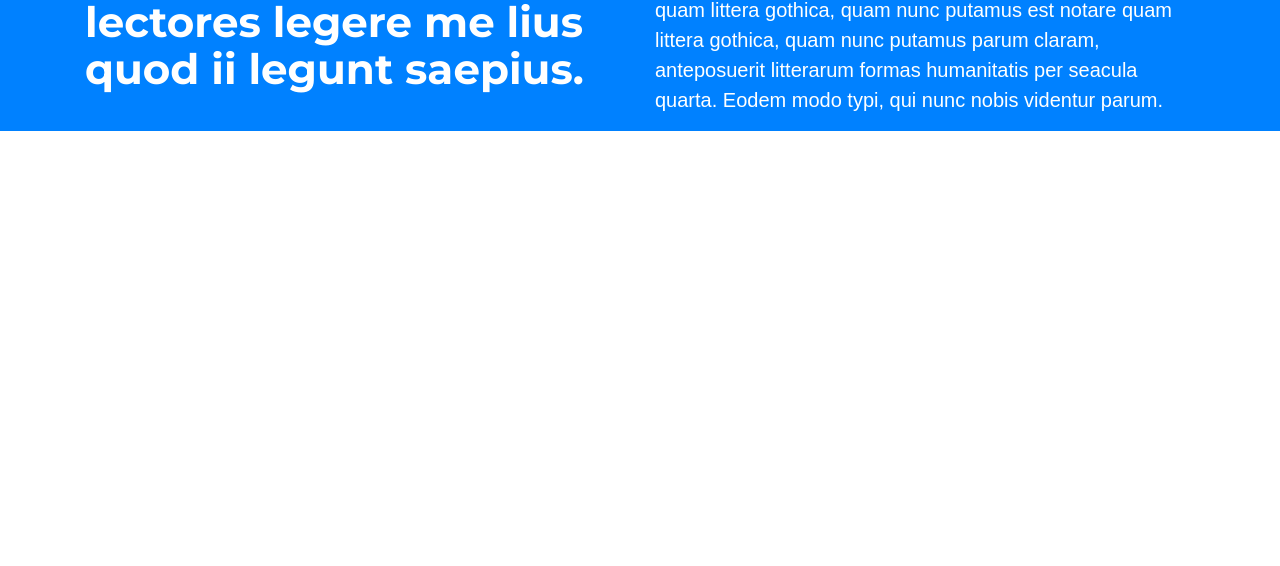
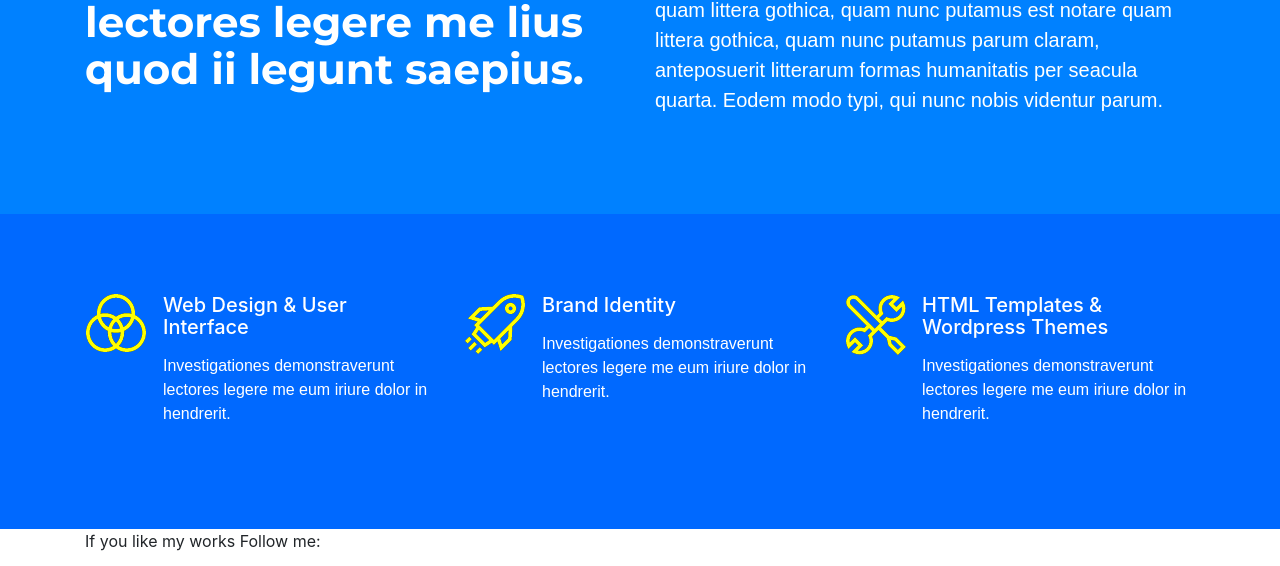
Before and after one commit to Lysdora/Albedo, a plain HTML site: page index.html in a window 1280 px wide. Shown: the part 1449-2015 px from the top of the page. Before the commit the page ends 1581 px from the top, so only its background shows below. Drawn offline with nearby package versions, Linux system fonts and the light colour scheme; a web font is replaced by a local one.

Commit message:
upload readme

```diff
--- a/css/styles.css
+++ b/css/styles.css
@@ -76,6 +76,7 @@ font-weight: 400;
 #about{
   padding-top: 133px;
   background-color: #0081ff;
+  padding-bottom: 83px;
 }
 
 #about h2 {
@@ -101,3 +102,19 @@ font-weight: 400;
   line-height: 30px;
   font-weight: 400;
 }
+
+
+/* Section icone */
+
+#icon{
+  padding-top: 80px;
+  background-color: #0069ff;
+  min-height: 315px;
+  padding-bottom: 83px;
+}
+
+.para-icon{
+    font-family: 'Cambay', sans-serif;
+    color: white;
+
+}
--- a/index.html
+++ b/index.html
@@ -87,12 +87,59 @@ Eodem modo typi, qui nunc nobis videntur parum.</p>
     </div>
 
   </section>
-
-  <section class="icon">
+<!--Section icon skill -->
+  <section id="icon">
     <div class="container">
       <div class="row">
-        <div class="col-md-4"></div>
-        <div class="col-md-4"></div>
+        <div class="col-md-4">
+          <div class="media">
+            <img class="d-flex mr-3" src="img/icon1.png" alt="icon" >
+            <div class="media-body">
+              <h5 class="mt-0 text-white">
+                Web Design &amp; User Interface
+              </h5>
+              <p class="para-icon pt-2">
+                Investigationes demonstraverunt lectores legere me eum iriure dolor in hendrerit.
+              </p>
+            </div>
+          </div>
+        </div>
+        <div class="col-md-4">
+          <div class="media">
+            <img class="d-flex mr-3" src="img/icon2.png" alt="icon" >
+            <div class="media-body">
+              <h5 class="mt-0 text-white">
+              Brand Identity
+              </h5>
+              <p class="para-icon pt-2">
+                Investigationes demonstraverunt lectores legere me eum iriure dolor in hendrerit.
+              </p>
+            </div>
+          </div>
+        </div>
+        <div class="col-md-4">
+          <div class="media">
+            <img class="d-flex mr-3" src="img/icon3.png" alt="icon" >
+            <div class="media-body">
+              <h5 class="mt-0 text-white">
+              HTML Templates &amp; Wordpress Themes
+              </h5>
+              <p class="para-icon pt-2">
+                Investigationes demonstraverunt lectores legere me eum iriure dolor in hendrerit.
+              </p>
+            </div>
+          </div>
+        </div>
+      </div>
+    </div>
+  </section>
+  <!--Section social -->
+  <section id="social">
+    <div class="container">
+      <div class="row">
+        <div class="col-md-4">
+          <p>If you like my works Follow me:</p>
+        </div>
         <div class="col-md-4"></div>
       </div>
     </div>
```
Also changed, not shown: img/icon1.png (added), img/icon2.png (added), img/icon3.png (added), readme.txt.
